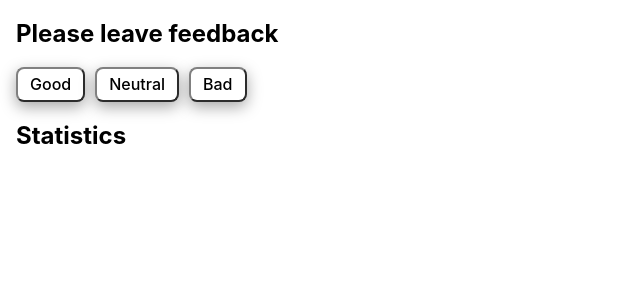
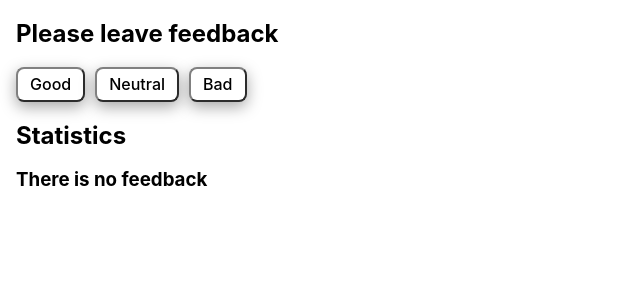
Before and after one commit to AnastasiiaYurchenko/goit-react-hw-02-feedback, a React (Create React App) app: page / in a window 1280 px wide. Shown: the top 300 px of the page, without its empty margins (0-640 px from the left). Built offline with nearby package versions, Linux system fonts and the light colour scheme.

Commit message:
add notification component

```diff
--- a/src/components/App.jsx
+++ b/src/components/App.jsx
@@ -5,6 +5,7 @@
 import { Section } from './Section/Section';
 import { Layout } from './Layout/Layout';
 import { GlobalStyle } from './GlobalStyle';
+import { Notification } from './Notification/Notification';
 
 export class App extends Component {
   static propTypes = {
@@ -56,7 +57,7 @@
         </Section>
 
         <Section title="Statistics">
-          {this.countTotalFeedback() > 0 && (
+          {this.countTotalFeedback() > 0 ? (
             <Statistics
               good={good}
               neutral={neutral}
@@ -64,6 +65,8 @@
               total={this.countTotalFeedback()}
               positivePercentage={this.countPositiveFeedbackPercentage()}
             />
+          ) : (
+            <Notification message="There is no feedback" />
           )}
         </Section>
         <GlobalStyle />
--- /dev/null
+++ b/src/components/Notification/Notification.js
@@ -0,0 +1,3 @@
+export const Notification = ({ message }) => {
+  return <h3>{message}</h3>;
+};
```
